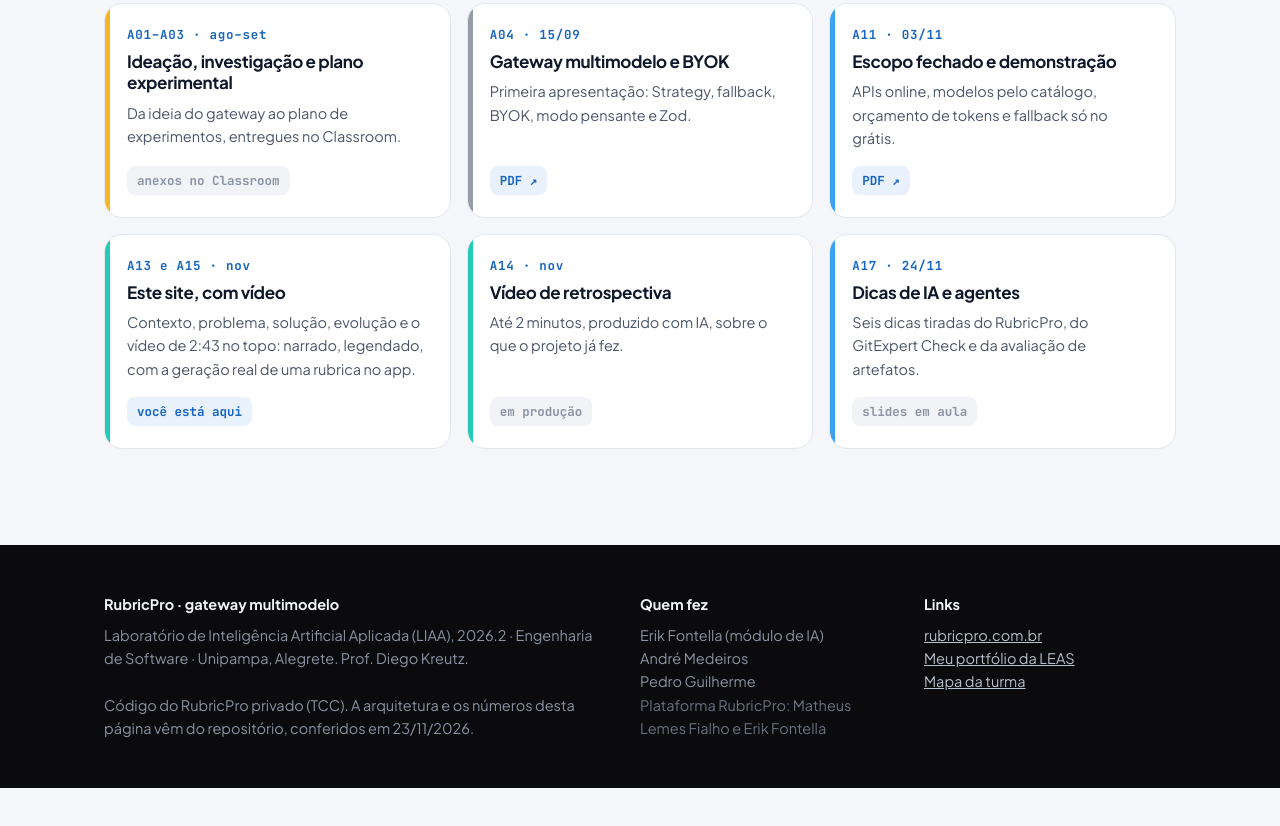
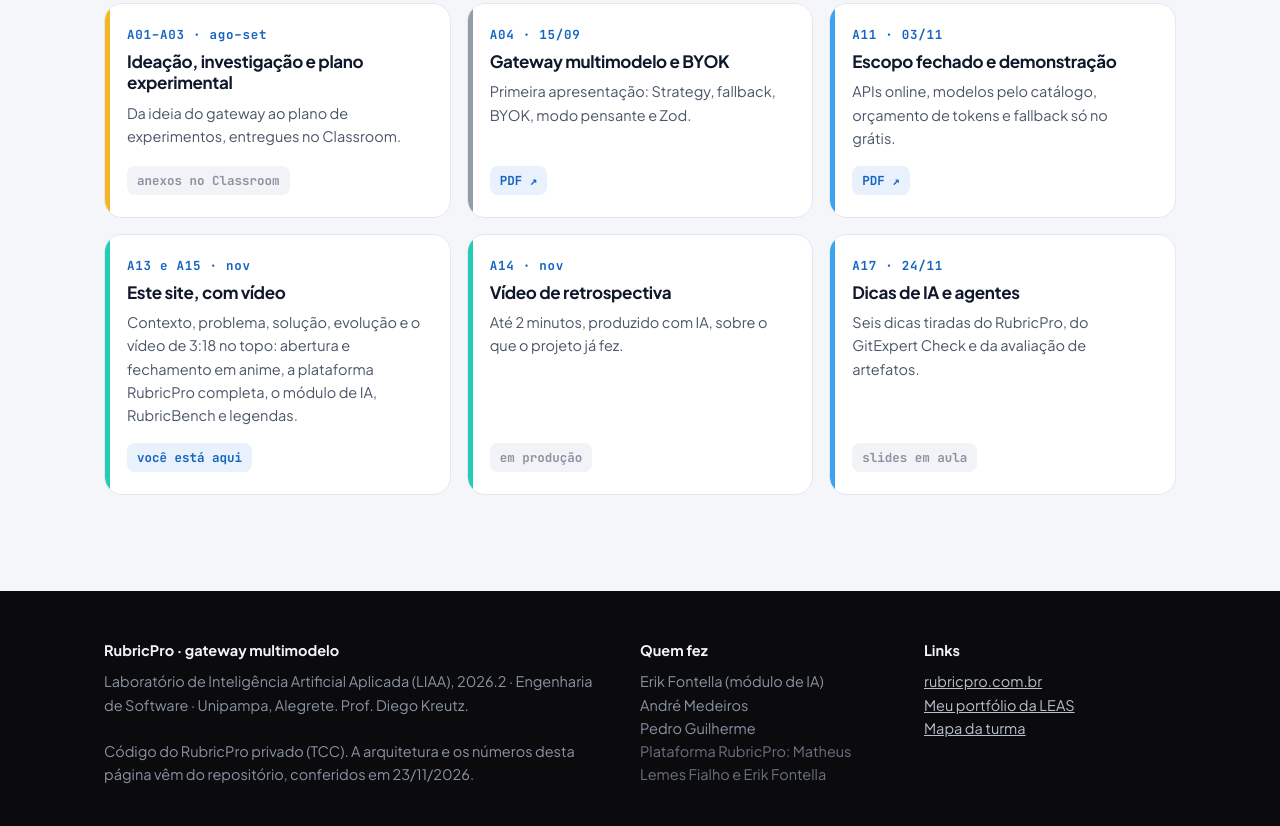
Before and after one commit to liaa-erik/liaa-erik.github.io, a plain HTML site: page index.html in a window 1280 px wide. Shown: the part 9744-10570 px from the top of the page. Before the commit the page ends 10532 px from the top, so only its background shows below. Drawn offline with Linux system fonts and the light colour scheme.

Commit message:
site atualizado

```diff
--- a/index.html
+++ b/index.html
@@ -623,7 +623,7 @@ footer a{color:#B8C0CC}
       <div class="dv" style="--lv:#F4B625"><span class="dcode">A01–A03 · ago–set</span><h3>Ideação, investigação e plano experimental</h3><p>Da ideia do gateway ao plano de experimentos, entregues no Classroom.</p><div class="k"><span>anexos no Classroom</span></div></div>
       <div class="dv" style="--lv:#949CA8"><span class="dcode">A04 · 15/09</span><h3>Gateway multimodelo e BYOK</h3><p>Primeira apresentação: Strategy, fallback, BYOK, modo pensante e Zod.</p><div class="k"><a href="assets/entregas/a04-apresentacao-gateway.pdf" target="_blank" rel="noopener">PDF ↗</a></div></div>
       <div class="dv" style="--lv:#39A3EF"><span class="dcode">A11 · 03/11</span><h3>Escopo fechado e demonstração</h3><p>APIs online, modelos pelo catálogo, orçamento de tokens e fallback só no grátis.</p><div class="k"><a href="assets/entregas/a11-defesa-modulo-ia.pdf" target="_blank" rel="noopener">PDF ↗</a></div></div>
-      <div class="dv" style="--lv:#24CCB5"><span class="dcode">A13 e A15 · nov</span><h3>Este site, com vídeo</h3><p>Contexto, problema, solução, evolução e o vídeo de 2:43 no topo: narrado, legendado, com a geração real de uma rubrica no app.</p><div class="k"><a href="#topo">você está aqui</a></div></div>
+      <div class="dv" style="--lv:#24CCB5"><span class="dcode">A13 e A15 · nov</span><h3>Este site, com vídeo</h3><p>Contexto, problema, solução, evolução e o vídeo de 3:18 no topo: abertura e fechamento em anime, a plataforma RubricPro completa, o módulo de IA, RubricBench e legendas.</p><div class="k"><a href="#topo">você está aqui</a></div></div>
       <div class="dv" style="--lv:#24CCB5"><span class="dcode">A14 · nov</span><h3>Vídeo de retrospectiva</h3><p>Até 2 minutos, produzido com IA, sobre o que o projeto já fez.</p><div class="k"><span>em produção</span></div></div>
       <div class="dv" style="--lv:#39A3EF"><span class="dcode">A17 · 24/11</span><h3>Dicas de IA e agentes</h3><p>Seis dicas tiradas do RubricPro, do GitExpert Check e da avaliação de artefatos.</p><div class="k"><!-- quando exportar os slides: <a href="assets/entregas/a17-dicas-ia.pdf" target="_blank" rel="noopener">PDF ↗</a> --><span>slides em aula</span></div></div>
     </div>
```
